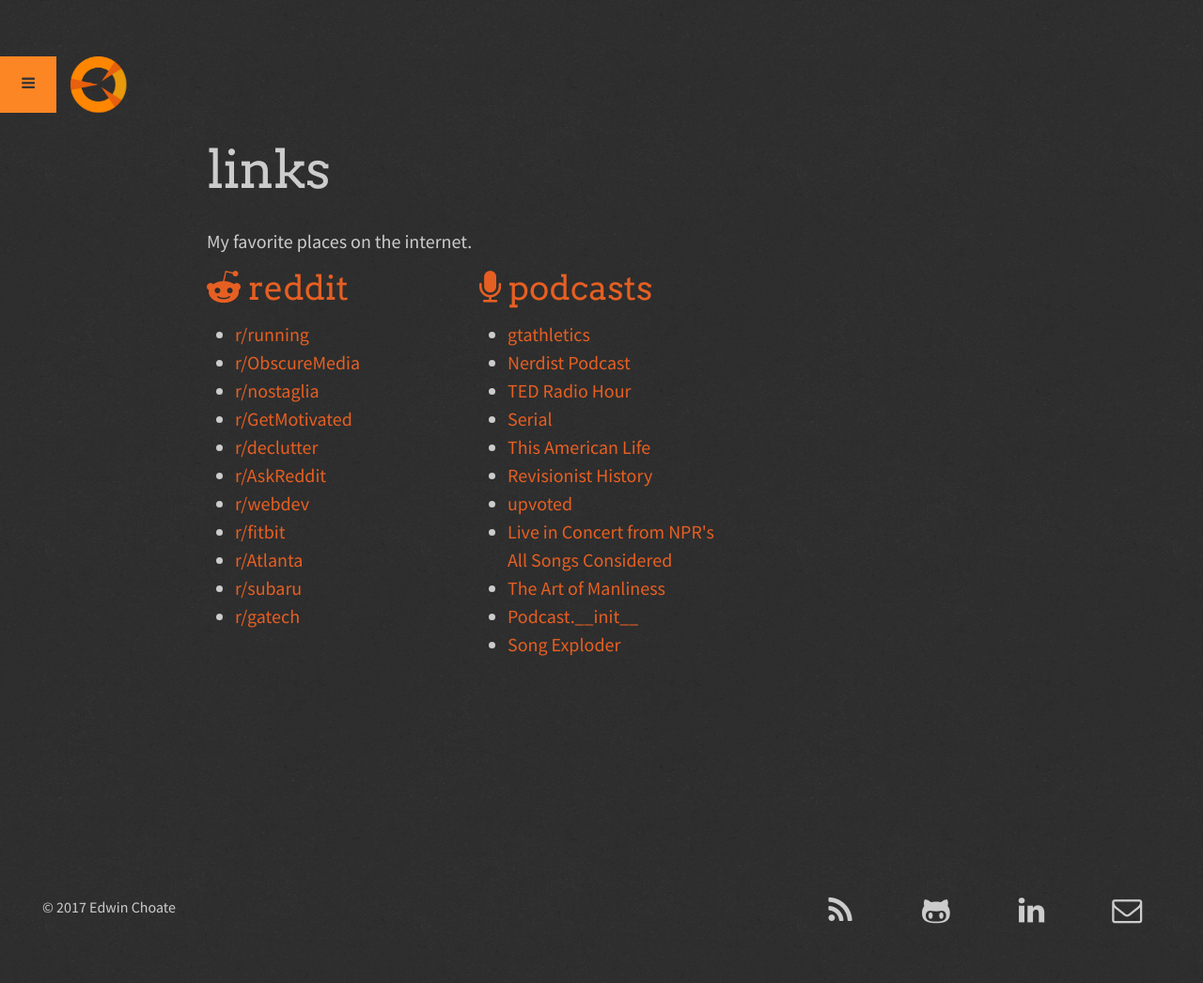
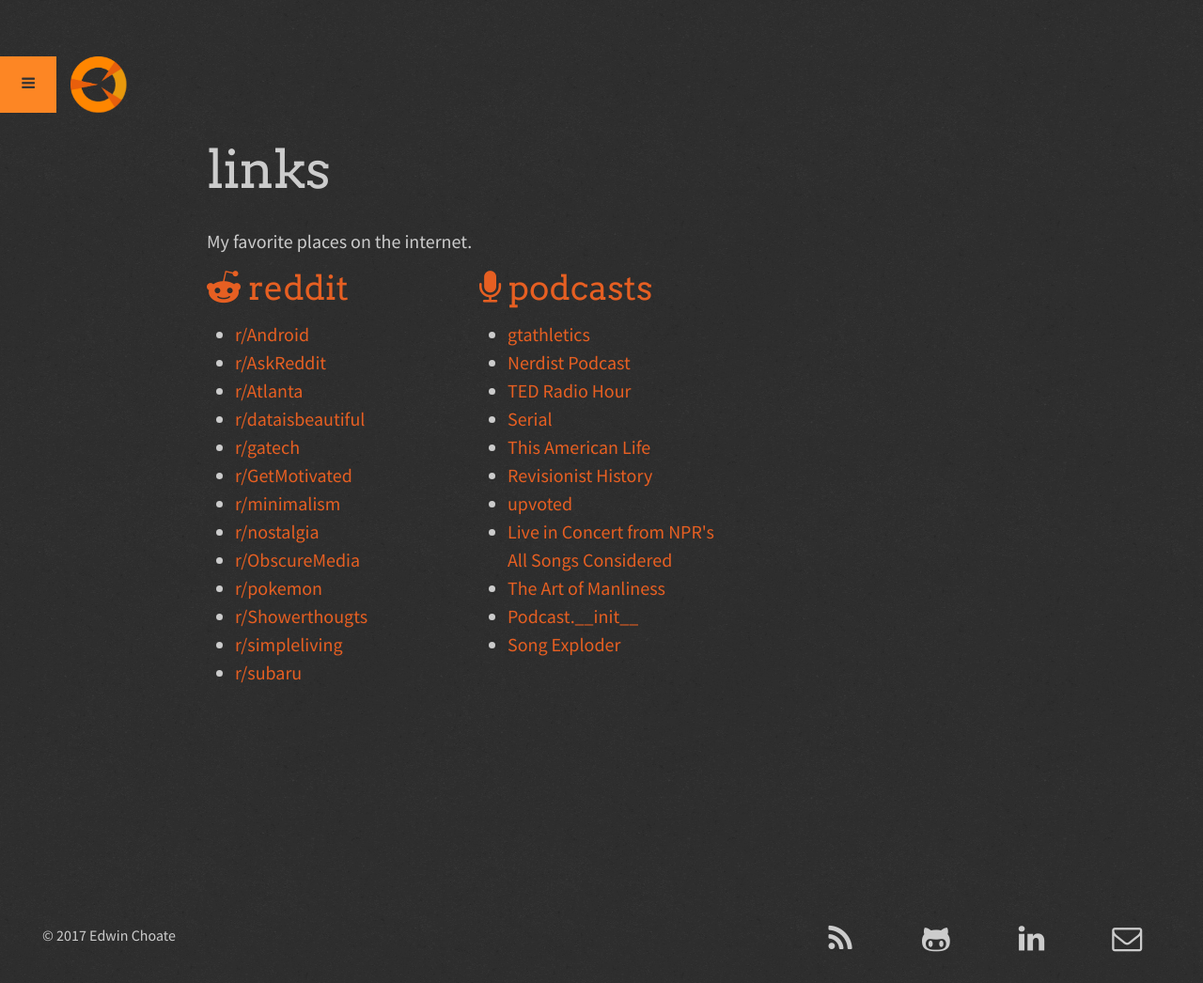
Before and after one commit to edwinchoate/edwinchoate.github.io, a Jekyll site: the page built from links.md, in a window 1280 px wide. Shown: the whole page at 94% size. Built offline with Jekyll 4.4.1, drawn with Linux system fonts in a browser that asks for light colours; before the commit the page ends 1016 px from its top, so only the background shows below that.

Commit message:
update fav subreddits

```diff
--- a/links.md
+++ b/links.md
@@ -9,17 +9,19 @@
 <div class="row">
 <span class="col-xs-12 col-sm-4"><h1><a href="https://www.reddit.com/"><i class="fa fa-reddit-alien"></i> reddit</a></h1>
   <ul>
-    <li><a href="https://www.reddit.com/r/running/">r/running</a></li>
+    <li><a href="https://www.reddit.com/r/Android/">r/Android</a></li>
+    <li><a href="https://www.reddit.com/r/AskReddit/">r/AskReddit</a></li>
+    <li><a href="https://www.reddit.com/r/Atlanta/">r/Atlanta</a></li>
+    <li><a href="https://www.reddit.com/r/dataisbeautiful/">r/dataisbeautiful</a></li>
+    <li><a href="https://www.reddit.com/r/gatech/">r/gatech</a></li>
+    <li><a href="https://www.reddit.com/r/GetMotivated/">r/GetMotivated</a></li>
+    <li><a href="https://www.reddit.com/r/minimalism/">r/minimalism</a></li>
+    <li><a href="https://www.reddit.com/r/nostalgia/">r/nostalgia</a></li>
     <li><a href="https://www.reddit.com/r/ObscureMedia/">r/ObscureMedia</a></li>
-    <li><a href="https://www.reddit.com/r/nostalgia/">r/nostaglia</a></li>
-    <li><a href="https://www.reddit.com/r/GetMotivated/">r/GetMotivated</a></li>
-    <li><a href="https://www.reddit.com/r/declutter/">r/declutter</a></li>
-    <li><a href="https://www.reddit.com/r/AskReddit/">r/AskReddit</a></li>
-    <li><a href="https://www.reddit.com/r/webdev/">r/webdev</a></li>
-    <li><a href="https://www.reddit.com/r/fitbit/">r/fitbit</a></li>
-    <li><a href="https://www.reddit.com/r/Atlanta/">r/Atlanta</a></li>
+    <li><a href="https://www.reddit.com/r/pokemon/">r/pokemon</a></li>
+    <li><a href="https://www.reddit.com/r/Showerthoughts/">r/Showerthougts</a></li>
+    <li><a href="https://www.reddit.com/r/simpleliving/">r/simpleliving</a></li>
     <li><a href="https://www.reddit.com/r/subaru/">r/subaru</a></li>
-    <li><a href="https://www.reddit.com/r/gatech/">r/gatech</a></li>
   </ul></span>
 
 <span class="col-xs-12 col-sm-4"><h1><a href="https://play.pocketcasts.com/"><i class="fa fa-microphone"></i> podcasts</a></h1>
```
